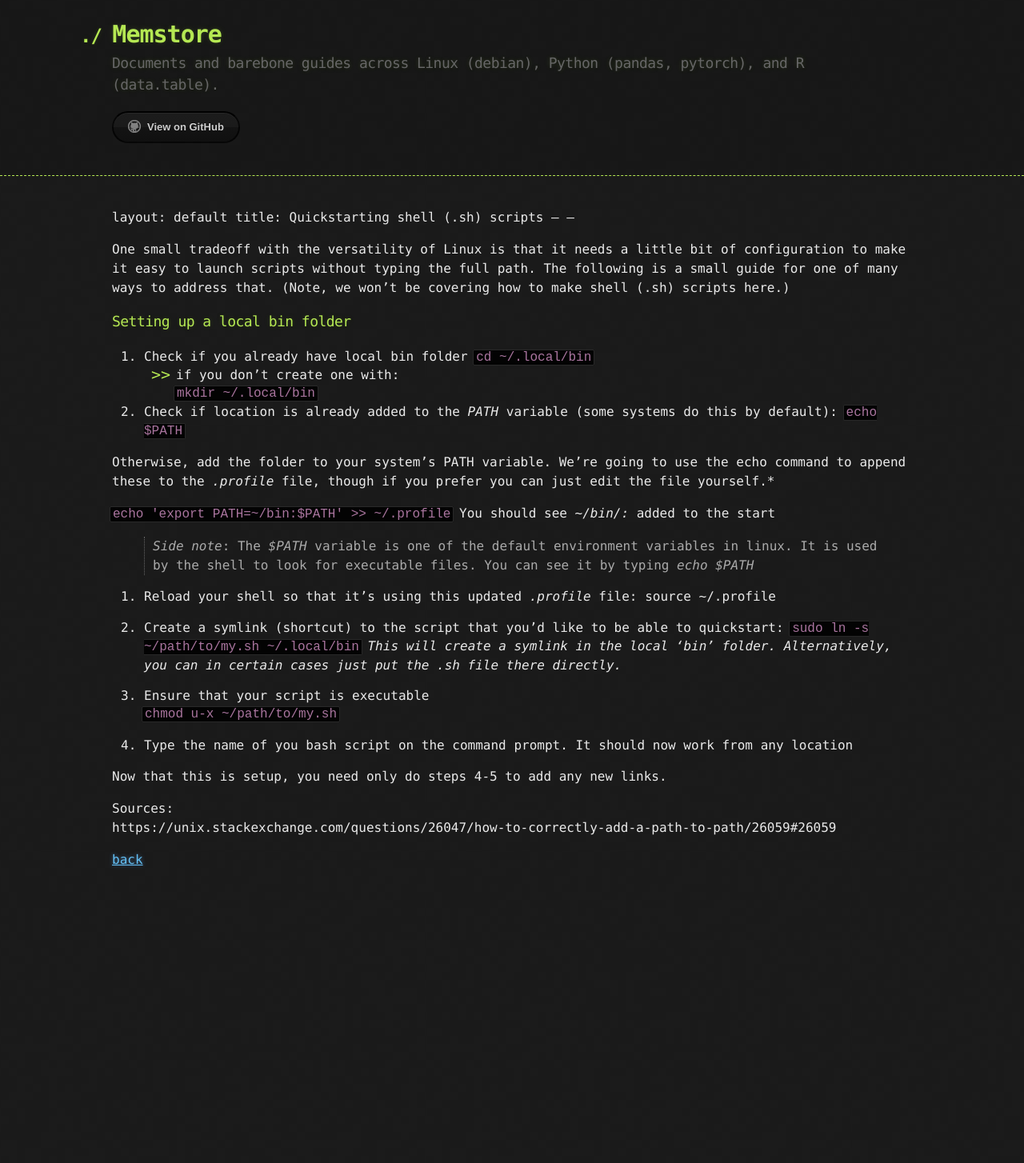
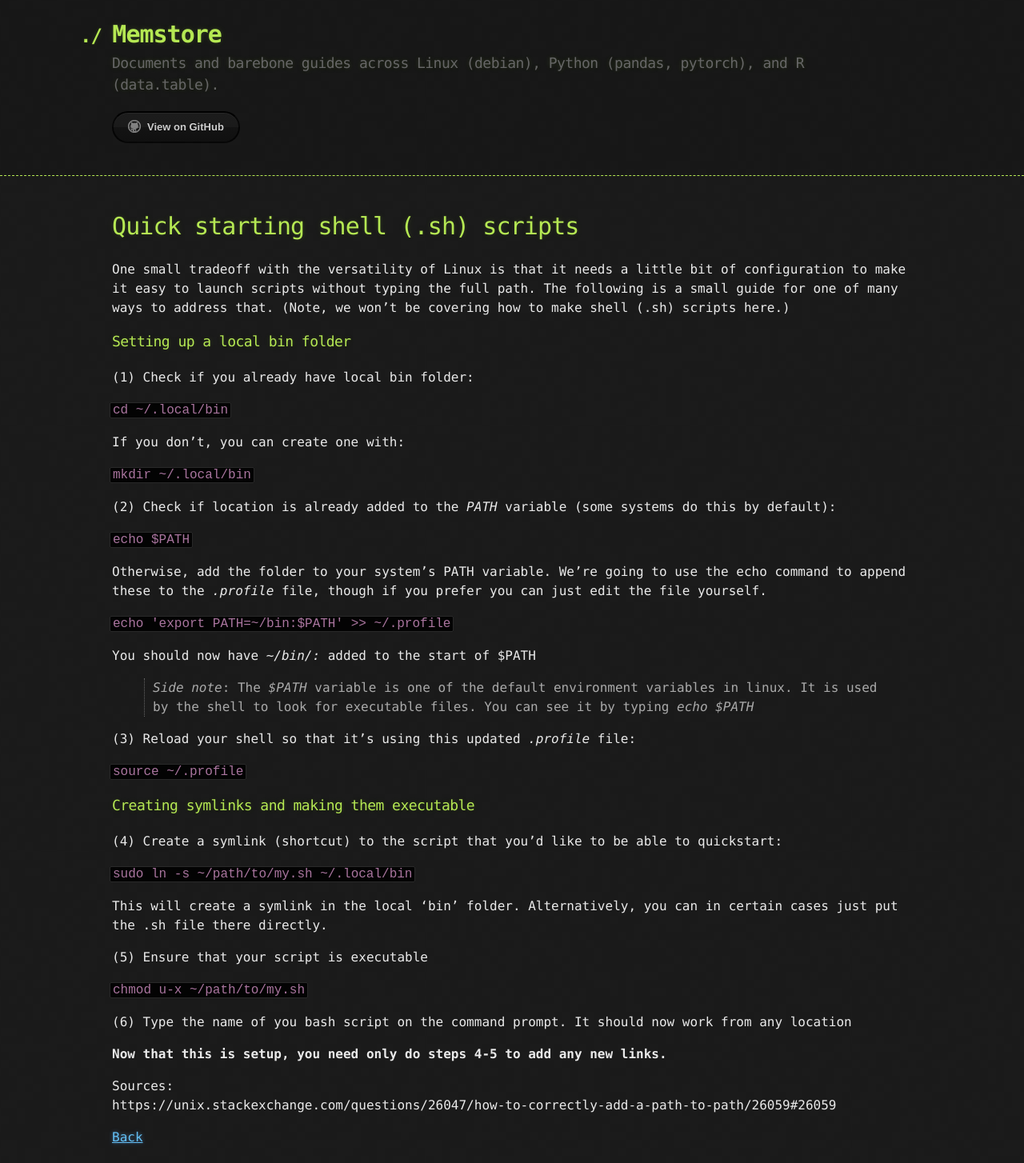
Before and after one commit to mark-clements/mark-clements.github.io, a Jekyll site: the page built from quickstart.md, in a window 1280 px wide. Shown: the whole page at 80% size. Built offline with Jekyll 4.4.1, drawn with Linux system fonts in a browser that asks for light colours; our own code applies the rules of GitHub Pages for plain Markdown files; before the commit the page ends 1107 px from its top, so only the background shows below that.

Commit message:
Adding quickstart .sh article

````diff
--- a/quickstart.md
+++ b/quickstart.md
@@ -1,41 +1,52 @@
+---
 layout: default
-title:  Quickstarting shell (.sh) scripts
----
+title:  Quick starting shell (.sh) scripts
 ---
 
+# Quick starting shell (.sh) scripts
 One small tradeoff with the versatility of Linux is that it needs a little bit of configuration to make it easy to launch scripts without typing the full path. The following is a small guide for one of many ways to address that. (Note, we won't be covering how to make shell (.sh) scripts here.)
 
 ### Setting up a local bin folder
-1. Check if you already have local bin folder
+(1) Check if you already have local bin folder:
+
 ```cd ~/.local/bin```
-- if you don't create one with:
-```mkdir ~/.local/bin
-```
-2. Check if location is already added to the *PATH* variable (some systems do this by default):
+
+If you don't, you can create one with:
+
+```mkdir ~/.local/bin```
+
+(2) Check if location is already added to the *PATH* variable (some systems do this by default):
+
 ``echo $PATH``
 
-Otherwise, add the folder to your system's PATH variable. We're going to use the echo command to append these to the *.profile* file, though if you prefer you can just edit the file yourself.*
+Otherwise, add the folder to your system's PATH variable. We're going to use the echo command to append these to the *.profile* file, though if you prefer you can just edit the file yourself.
 
 ```echo 'export PATH=~/bin:$PATH' >> ~/.profile```
-You should see *~/bin/:*  added to the start
+
+You should now have *~/bin/:*  added to the start of $PATH
 
 > *Side note*: The *$PATH* variable is one of the default environment variables in linux. It is used by the shell to look for executable files. You can see it by typing *echo $PATH*
 
-3. Reload your shell so that it's using this updated *.profile* file:
-source ~/.profile
+(3) Reload your shell so that it's using this updated *.profile* file:
 
-4. Create a symlink (shortcut) to the script that you'd like to be able to quickstart:
+```source ~/.profile```
+
+### Creating symlinks and making them executable
+(4) Create a symlink (shortcut) to the script that you'd like to be able to quickstart:
+
 ```sudo ln -s ~/path/to/my.sh ~/.local/bin```
-*This will create a symlink in the local 'bin' folder. Alternatively, you can in certain cases just put the .sh file there directly.*
 
-5. Ensure that your script is executable
+This will create a symlink in the local 'bin' folder. Alternatively, you can in certain cases just put the .sh file there directly.
+
+(5) Ensure that your script is executable
+
 ```chmod u-x ~/path/to/my.sh```
 
-6. Type the name of you bash script on the command prompt. It should now work from any location
+(6) Type the name of you bash script on the command prompt. It should now work from any location
 
-Now that this is setup, you need only do steps 4-5 to add any new links.
+**Now that this is setup, you need only do steps 4-5 to add any new links.**
 
 Sources:
 https://unix.stackexchange.com/questions/26047/how-to-correctly-add-a-path-to-path/26059#26059
 
-[back](./)
+[Back](./)
````
Also changed, not shown: datatable-pandas.md (+2 -2 lines), index.md (+6 -3 lines), kernel.md (+1 -1 lines), z.md (+2 -2 lines).
